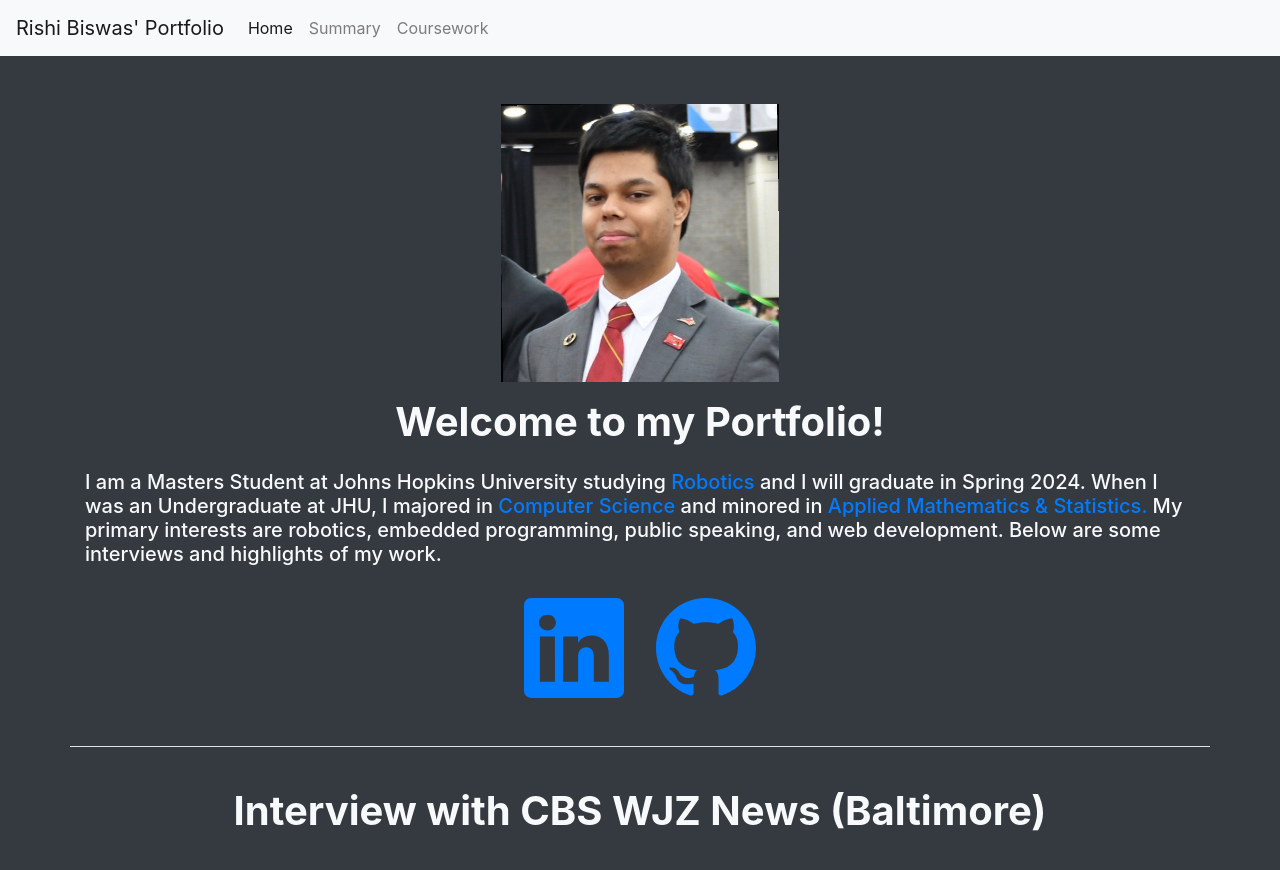
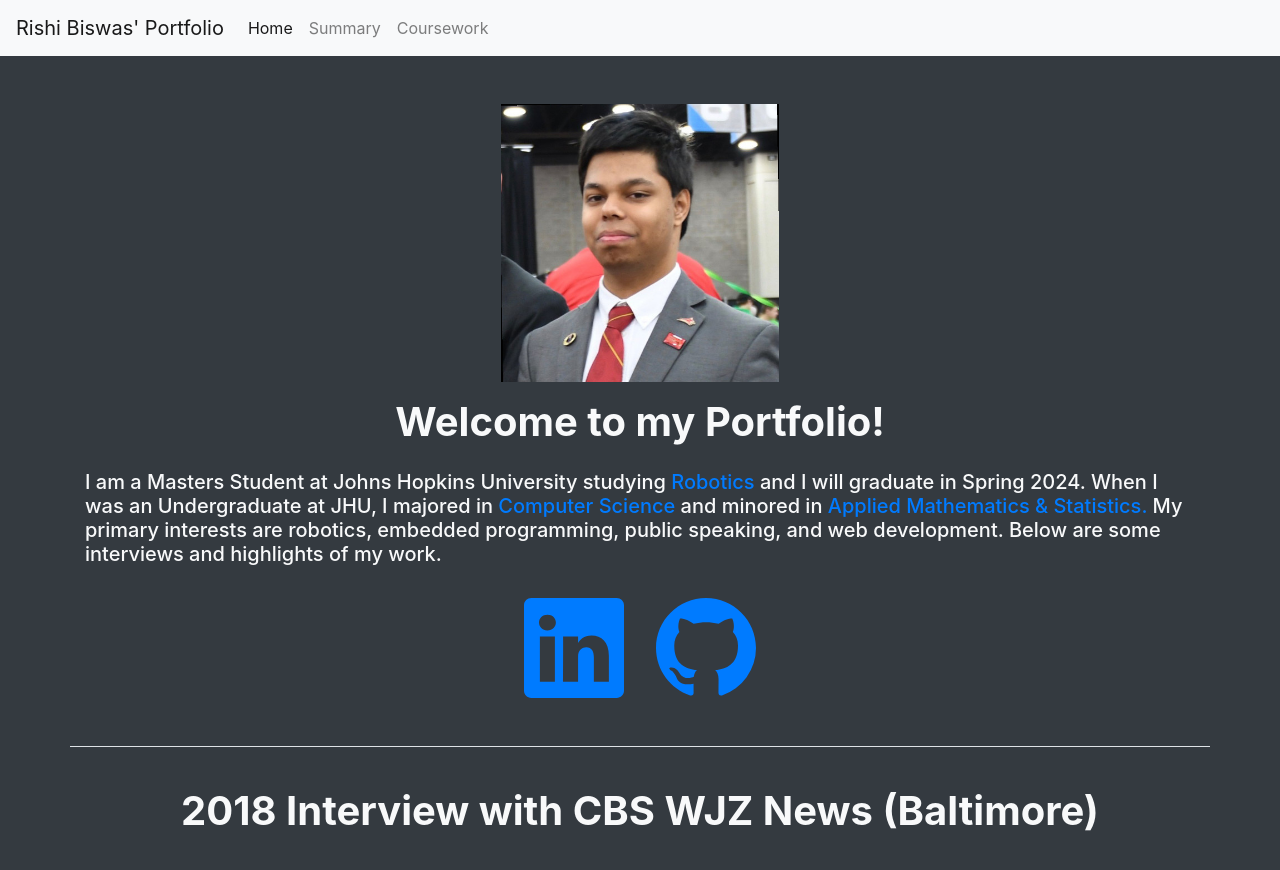
Before and after one commit to rbiz4/rbiz4.github.io, a plain HTML site: page index.html in a window 1280 px wide. Shown: the top 870 px of the page. Drawn offline with nearby package versions, Linux system fonts and the light colour scheme; grey boxes are pictures that could not be loaded.

Commit message:
Add year of interview to title

```diff
--- a/index.html
+++ b/index.html
@@ -112,7 +112,7 @@
       </div>
       <div class="row pt-4 pb-4 mb-3">
         <div class="col">
-          <h1 class="text-center mb-4 font-weight-bold">Interview with CBS WJZ News (Baltimore)</h1>
+          <h1 class="text-center mb-4 font-weight-bold">2018 Interview with CBS WJZ News (Baltimore)</h1>
           <div class="embed-responsive embed-responsive-16by9">
             <iframe width="560" height="315" src="https://www.youtube.com/embed/AKGGstVdvKY?si=ALs9oTbimRS066eF&amp;start=103" title="YouTube video player" frameborder="0" allow="accelerometer; autoplay; clipboard-write; encrypted-media; gyroscope; picture-in-picture; web-share" allowfullscreen></iframe>
           </div>
```
